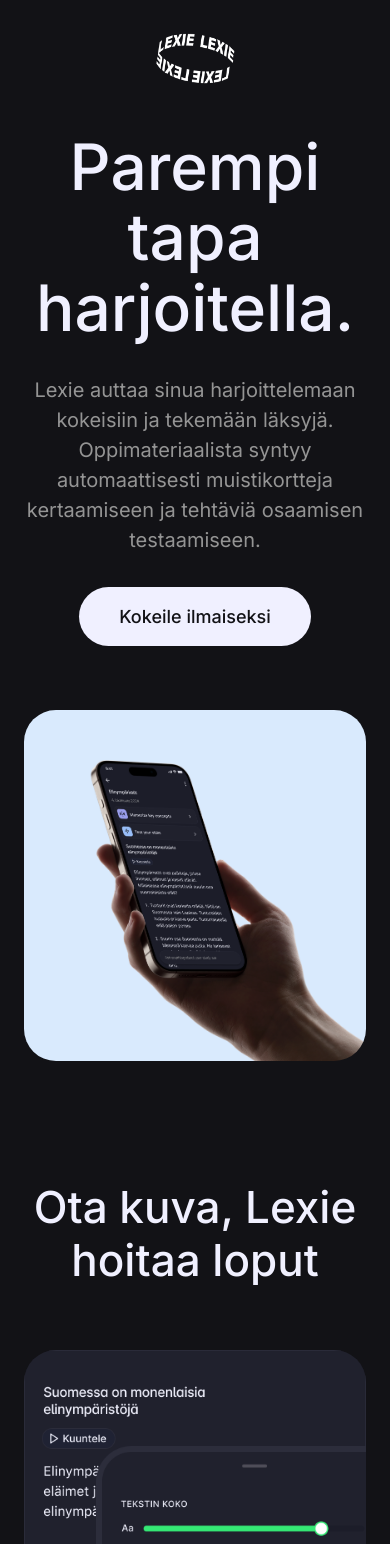
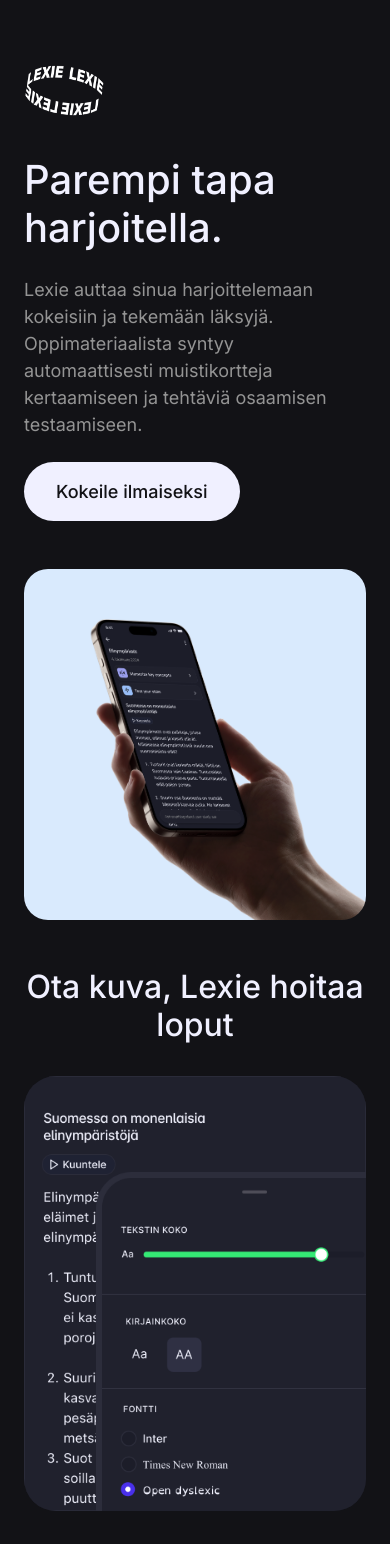
Before and after one commit to epatjas/lexie-web, a Next.js app: page / in a window 390 px wide. Shown: the top 1544 px of the page. Built offline with nearby package versions, Linux system fonts and the light colour scheme.

Commit message:
finetuned responsive views

```diff
--- a/src/components/sections/Benefits.module.css
+++ b/src/components/sections/Benefits.module.css
@@ -60,6 +60,9 @@
 }
 
 @media (max-width: 1023px) {
+  .benefits {
+    padding: var(--space-64) 0;
+  }
   .grid {
     grid-template-columns: 1fr;
     gap: var(--space-24);
@@ -69,5 +72,42 @@
     text-align: center;
     margin-left: auto;
     margin-right: auto;
+    font-size: 36px;
+    margin-bottom: var(--space-48);
+  }
+
+  .card {
+    padding: var(--space-24);
+  }
+
+  .card h3 {
+    font-size: 20px;
+  }
+
+  .card p {
+    font-size: 18px;
   }
 }
+
+@media (max-width: 640px) {
+  .benefits {
+    padding: var(--space-48) 0;
+  }
+  .title {
+    font-size: 32px;
+    margin-bottom: var(--space-32);
+  }
+
+  .card {
+    padding: var(--space-24);
+    gap: var(--space-12);
+  }
+
+  .card h3 {
+    font-size: 18px;
+  }
+
+  .card p {
+    font-size: 16px;
+  }
+}
--- a/src/components/sections/CTA.module.css
+++ b/src/components/sections/CTA.module.css
@@ -65,7 +65,7 @@
   line-height: 1.2;
   margin: 0;
   font-weight: 300;
-  color: var(--text);
+  color: var(--text-primary);
   align-self: end;
 }
 
@@ -85,6 +85,53 @@
     grid-template-columns: 1fr;
     grid-template-rows: auto auto;
     text-align: center;
+    gap: var(--space-32);
+    padding: var(--space-32);
+    justify-items: center;
+  }
+
+  .download p {
+    font-size: 20px;
+    margin: 0;
+    text-align: center;
+  }
+
+  .qr {
     margin: 0 auto;
   }
+
+  .content h2 {
+    font-size: 36px;
+  }
+
+  .content p {
+    font-size: 18px;
+  }
+
+  .cta {
+    padding: var(--space-64) 0;
+  }
 }
+
+@media (max-width: 640px) {
+  .content h2 {
+    font-size: 32px;
+  }
+
+  .content p {
+    font-size: 16px;
+  }
+
+  .download {
+    padding: var(--space-24);
+    gap: var(--space-24);
+  }
+
+  .download p {
+    font-size: 18px;
+  }
+
+  .cta {
+    padding: var(--space-48) 0;
+  }
+}
--- a/src/components/sections/FAQ.module.css
+++ b/src/components/sections/FAQ.module.css
@@ -33,9 +33,28 @@
 }
 
 /* Mobile */
+@media (max-width: 1023px) {
+  .title {
+    font-size: 36px;
+    margin-bottom: var(--space-48);
+  }
+
+  .accordion .trigger {
+    font-size: 18px;
+  }
+
+  .accordion .content p {
+    font-size: 16px;
+  }
+
+  .faq {
+    padding: var(--space-64) 0;
+  }
+}
+
 @media (max-width: 640px) {
   .faq {
-    padding: var(--space-64) 0;
+    padding: var(--space-48) 0;
   }
 
   .container {
@@ -44,5 +63,11 @@
 
   .title {
     text-align: center;
+    font-size: 32px;
+    margin-bottom: var(--space-32);
+  }
+
+  .accordion .trigger {
+    font-size: 17px;
   }
 }
--- a/src/components/sections/Features.module.css
+++ b/src/components/sections/Features.module.css
@@ -45,13 +45,43 @@
 }
 
 @media (max-width: 1023px) {
+  .features {
+    padding: var(--space-64) 0;
+  }
   .grid {
     grid-template-columns: 1fr;
     gap: var(--space-64);
+  }
+
+  .title {
+    font-size: 36px;
+    margin-bottom: var(--space-48);
   }
 
   .card {
     max-width: 600px;
     margin: 0 auto;
   }
+
+  .card h3 {
+    font-size: 20px;
+  }
 }
+
+@media (max-width: 640px) {
+  .features {
+    padding: var(--space-48) 0;
+  }
+  .title {
+    font-size: 32px;
+    margin-bottom: var(--space-32);
+  }
+
+  .card h3 {
+    font-size: 18px;
+  }
+
+  .card p {
+    font-size: 16px;
+  }
+}
--- a/src/components/sections/Hero.module.css
+++ b/src/components/sections/Hero.module.css
@@ -37,7 +37,7 @@
   display: inline-flex;
   align-items: center;
   justify-content: center;
-  padding: var(--space-16) var(--space-40);
+  padding: var(--space-16) var(--space-32);
   background-color: var(--text-primary);
   color: var(--background-01);
   border: none;
@@ -70,28 +70,62 @@
   border-radius: var(--radius-md);
 }
 
+.title {
+  font-size: 64px;
+  line-height: 1.1;
+}
+
 @media (max-width: 1023px) {
   .content {
     grid-template-columns: 1fr;
-    gap: var(--space-64);
+    gap: var(--space-48);
+  }
+
+  .text {
+    text-align: left;
+    align-items: flex-start;
+    padding-right: 0;
+    margin: 0;
+  }
+
+  .logo {
+    margin-left: 0;
+    margin-right: 0;
+  }
+
+  .title {
+    font-size: 44px;
+    line-height: 1.2;
+  }
+
+  .ingress {
+    font-size: 18px;
+    margin-top: -var(--space-8);
   }
 
   .imageWrapper {
     margin-right: 0;
     width: 100%;
-    max-width: 500px;
-    margin: 0 auto;
+    margin: 0;
+  }
+
+  .image {
+    width: 100%;
+    height: auto;
+    border-radius: var(--radius-sm);
+  }
+
+  .hero {
+    padding-top: var(--space-64);
+  }
+}
+
+@media (max-width: 640px) {
+  .title {
+    font-size: 40px;
   }
 
   .text {
-    text-align: center;
-    align-items: center;
-    margin: 0 auto;
-    padding-right: 0;
-  }
-
-  .logo {
-    margin-left: auto;
-    margin-right: auto;
+    gap: var(--space-24);
   }
 }
--- a/src/components/sections/Hero.tsx
+++ b/src/components/sections/Hero.tsx
@@ -24,7 +24,7 @@
               height={40}
               className={styles.logo}
             />
-            <h1>Parempi tapa harjoitella.</h1>
+            <h1 className={styles.title}>Parempi tapa harjoitella.</h1>
             <p className={styles.ingress}>
               Lexie auttaa sinua harjoittelemaan kokeisiin ja tekemään läksyjä.
               Oppimateriaalista syntyy automaattisesti muistikortteja kertaamiseen
```
